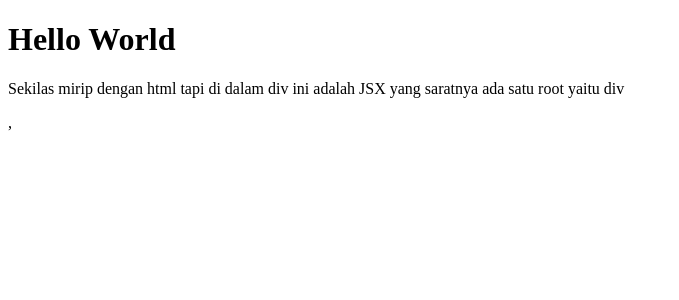
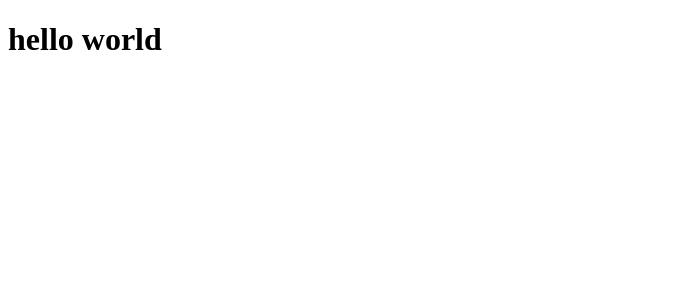
Before and after one commit to belaekaputri/catatanReactJS, a React (Create React App) app: page / in a window 1280 px wide. Shown: the top 300 px of the page, without its empty margins (0-679 px from the left). Built offline with nearby package versions, Linux system fonts and the light colour scheme.

Commit message:
functional component

```diff
--- a/src/components/App.js
+++ b/src/components/App.js
@@ -1,5 +1,5 @@
 import React from "react"
-
+/*class component
 class App extends React.Component{
   render(){
     return(
@@ -9,5 +9,14 @@ class App extends React.Component{
         </div>
     )
   }
+} */
+
+//functional component
+const App = () => {
+    return(
+        <div>
+            <h1>hello world</h1>
+        </div>
+    )
 }
 export default App;
--- a/src/index.js
+++ b/src/index.js
@@ -13,7 +13,7 @@ const App = () => {
 
 ReactDOM.render(
     <React.StrictMode>
-    <App/>,
+    <App/>
     </React.StrictMode>,
     document.getElementById("root")
 )
```
